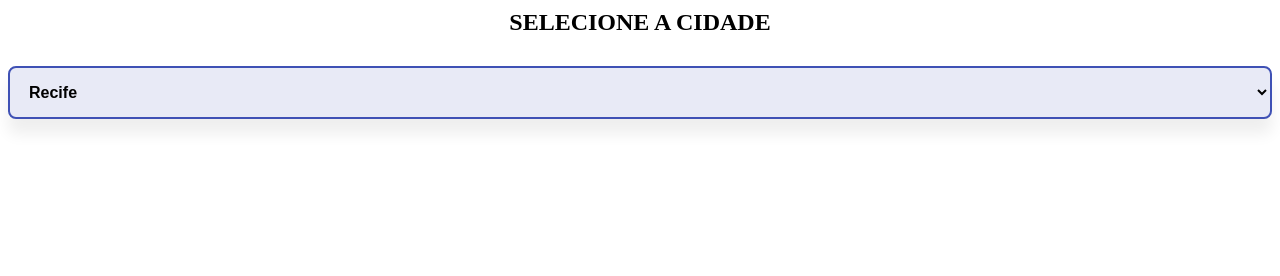
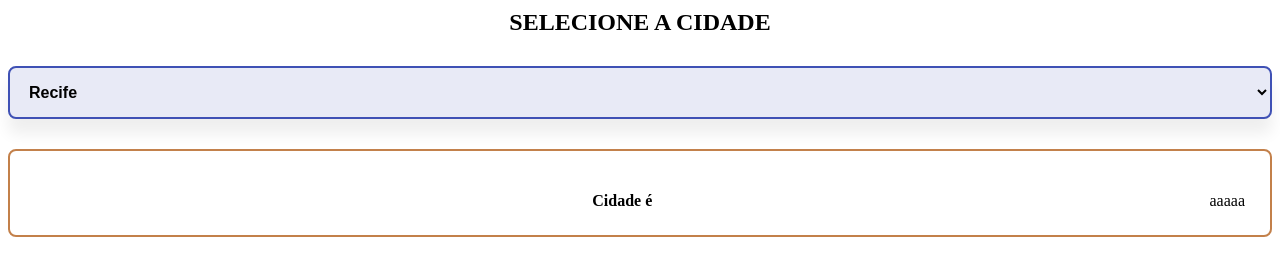
Before and after one commit to laizabsobral/Teste-Justa, a plain HTML site: page index.html in a window 1280 px wide. Shown: the part 58-334 px from the top of the page. Drawn offline with nearby package versions, Linux system fonts and the light colour scheme.

Commit message:
adicionando conteudo no buscador

```diff
--- a/index.html
+++ b/index.html
@@ -19,3 +19,29 @@
 
         </select>
     </div>
+    <div class="content">
+        <div id="Recife" class="data">
+        <p> <b> Cidade é </b> <span> aaaaa</span></p>
+
+    </div>
+
+        <div id="Fortaleza" class="data">
+        <p> <b> Cidade é </b> <span> aaaaa</span></p>
+
+    </div>
+</div>
+
+<script src="https://cdnjs.cloudflare.com/ajax/libs/jquery/3.5.1/jquery.min.js"> </script>
+<script>
+    $(document).ready(function() {
+        $("#name").on('change', function (){
+            $(".data").hide();
+           $("#" + $(this).val ()).fadeIn(700);
+        }).change();
+    });
+
+ </script>
+</center>
+
+</body>
+</html>
--- a/main.css
+++ b/main.css
@@ -49,3 +49,41 @@ select {
 
 
 }
+
+.content {
+    margin: 30px 0;
+}
+
+.content .data {
+    border-radius: 8px;
+    border: 2px solid  #c3804a;
+    padding: 25px;
+    background-color: #fff
+
+}
+
+.content p {
+    margin-bottom: 15px;
+    padding-bottom: 15px;
+    border-bottom:  1px solid gainsboro;
+}
+
+.content p:last-child{
+    border-bottom: none;
+    margin-bottom: 0;
+    padding-bottom: 0;
+}
+
+
+.content p b {
+    font-weight: 700;
+}
+
+.content p span {
+    float: right;
+    font-weight: normal;
+}
+
+.data {
+    display: none;
+}
```
